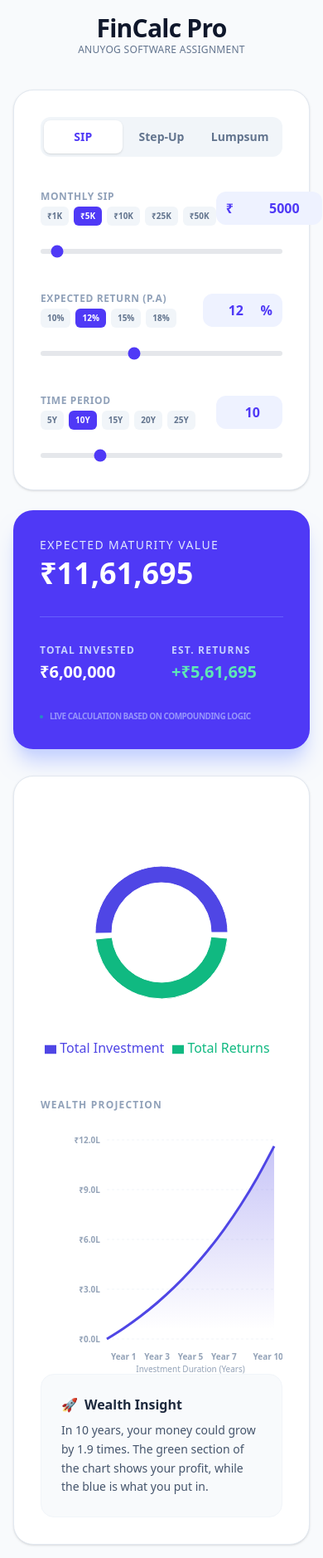
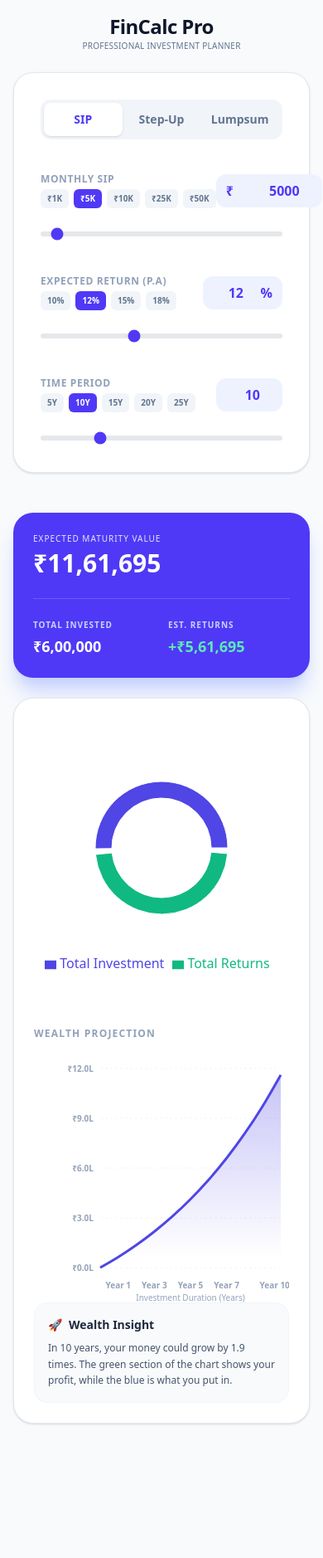
Before and after one commit to sohxmdv/sip-calculator, a React (Vite) app: page / in a window 390 px wide. Shown: the whole page at 83% size. After the commit the page ends 1732 px from the top, so only its background shows below. Built offline with nearby package versions, Linux system fonts and the light colour scheme.

Commit message:
Media Responsiveness

```diff
--- a/src/App.jsx
+++ b/src/App.jsx
@@ -2,14 +2,13 @@
 import { motion } from 'framer-motion';
 import { useSIP } from './hooks/useSIP';
 import InputSection from './components/InputSection';
-import ResultsDisplay from './components/ResultsDisplay'; // Import the new component
+import ResultsDisplay from './components/ResultsDisplay';
 import Visualizer from './components/Visualizer';
 import GrowthChart from './components/GrowthChart';
-import { getWealthInsight } from './utils/formatters'; // Logic explanation helper
+import { getWealthInsight } from './utils/formatters';
 
 function App() {
   const sip = useSIP();
-
   const formatINR = (val) =>
     new Intl.NumberFormat('en-IN', {
       style: 'currency',
@@ -18,55 +17,72 @@
     }).format(val);
 
   return (
-    <div className="min-h-screen bg-slate-50 p-4 md:p-12">
+    <div className="min-h-screen bg-slate-50 p-4 md:p-8 lg:p-10">
       <div className="max-w-7xl mx-auto">
 
-        {/* HEADER SECTION */}
-        <header className="mb-10 text-center md:text-left">
-          <h1 className="text-3xl font-extrabold text-slate-900 tracking-tight">FinCalc Pro</h1>
-          <p className="text-slate-500 font-medium tracking-wide uppercase text-xs">
-            Anuyog Software Assignment
+        <header className="mb-6 md:mb-10 text-center lg:text-left">
+          <h1 className="text-2xl md:text-3xl font-extrabold text-slate-900 tracking-tight">FinCalc Pro</h1>
+          <p className="text-slate-500 font-medium tracking-wide uppercase text-[10px] md:text-xs">
+            Professional Investment Planner
           </p>
         </header>
 
-        <div className="grid grid-cols-1 lg:grid-cols-12 gap-8">
+        {/* The Grid */}
+        <div className="grid grid-cols-1 lg:grid-cols-12 gap-6 lg:gap-8 items-start">
 
-          {/* LEFT COLUMN: Inputs and Key Numbers */}
+          {/* LEFT COLUMN: Sticky Sidebar */}
           <motion.div
             initial={{ opacity: 0, x: -20 }}
             animate={{ opacity: 1, x: 0 }}
-            className="lg:col-span-5 space-y-6"
+            className="lg:col-span-5 space-y-6 lg:sticky lg:top-8"
           >
             <InputSection sip={sip} formatINR={formatINR} />
-            <ResultsDisplay results={sip.results} formatINR={formatINR} />
+
+            {/* NEW: Quick Tips Card to fill the 'Blank Space' beautifully */}
+            <div className="hidden lg:block p-6 bg-white rounded-3xl border border-slate-200 shadow-sm">
+              <h4 className="text-xs font-bold text-slate-400 uppercase tracking-widest mb-4">Investment Pro-Tips</h4>
+              <ul className="space-y-4">
+                <li className="flex gap-3 text-sm text-slate-600">
+                  <span className="text-indigo-500 font-bold">01.</span>
+                  Start early to maximize the "hockey-stick" growth seen in your charts.
+                </li>
+                <li className="flex gap-3 text-sm text-slate-600">
+                  <span className="text-indigo-500 font-bold">02.</span>
+                  Try 'Step-Up' mode to see how small annual increases drastically change the outcome.
+                </li>
+              </ul>
+            </div>
           </motion.div>
 
-          {/* RIGHT COLUMN: Visualizations and Insights */}
+          {/* RIGHT COLUMN: Results & Charts */}
           <motion.div
             initial={{ opacity: 0, x: 20 }}
             animate={{ opacity: 1, x: 0 }}
-            className="lg:col-span-7"
+            className="lg:col-span-7 space-y-6"
           >
-            <div className="bg-white p-8 rounded-3xl shadow-sm border border-slate-200 h-full flex flex-col">
+            <ResultsDisplay results={sip.results} formatINR={formatINR} />
 
-              {/* Chart Grid */}
-              <div className="flex flex-col md:flex-row items-center gap-4 flex-grow">
-                <Visualizer invested={sip.results.totalInvested} returns={sip.results.estimatedReturns} />
-                <GrowthChart monthlyAmount={sip.amount} rate={sip.rate} years={sip.years} />
+            <div className="bg-white p-6 md:p-8 rounded-3xl shadow-sm border border-slate-200">
+              <div className="flex flex-col sm:flex-row items-center justify-around gap-8">
+                <div className="w-full sm:w-1/2 flex justify-center">
+                  <Visualizer invested={sip.results.totalInvested} returns={sip.results.estimatedReturns} />
+                </div>
+                <div className="w-full sm:w-1/2">
+                  <GrowthChart monthlyAmount={sip.amount} rate={sip.rate} years={sip.years} />
+                </div>
               </div>
 
-              {/* DYNAMIC INSIGHT CARD: Explains the logic */}
-              <div className="mt-8 p-6 bg-slate-50 rounded-2xl border border-slate-100">
-                <h4 className="font-bold text-slate-800 flex items-center gap-2">
+              <div className="mt-8 p-4 md:p-6 bg-slate-50 rounded-2xl border border-slate-100">
+                <h4 className="font-bold text-slate-800 flex items-center gap-2 text-sm">
                   <span>🚀</span> Wealth Insight
                 </h4>
-                <p className="text-slate-600 text-sm mt-2 leading-relaxed">
+                <p className="text-slate-600 text-xs md:text-sm mt-2 leading-relaxed">
                   {getWealthInsight(sip.results, sip.years, sip.mode)}
                 </p>
               </div>
-
             </div>
           </motion.div>
+
         </div>
       </div>
     </div>
--- a/src/components/ResultsDisplay.jsx
+++ b/src/components/ResultsDisplay.jsx
@@ -3,39 +3,34 @@
 
 const ResultsDisplay = ({ results, formatINR }) => {
   return (
-    <div className="bg-indigo-600 p-8 rounded-3xl text-white shadow-xl shadow-indigo-200">
-      <div className="space-y-1 mb-8">
-        <p className="text-indigo-100 font-medium text-sm uppercase tracking-widest">
+    <div className="bg-indigo-600 p-6 md:p-8 rounded-3xl text-white shadow-xl shadow-indigo-200">
+      <div className="space-y-1 mb-6 md:mb-8">
+        <p className="text-indigo-100 font-medium text-[10px] md:text-sm uppercase tracking-widest">
           Expected Maturity Value
         </p>
-        <h2 className="text-4xl md:text-5xl font-black">
+        {/* Adjusted text size for mobile */}
+        <h2 className="text-3xl md:text-5xl font-black">
           <AnimatedNumber value={results.totalMaturityValue} />
         </h2>
       </div>
 
-      <div className="grid grid-cols-2 gap-6 pt-8 border-t border-indigo-400/50">
+      <div className="grid grid-cols-2 gap-4 md:gap-6 pt-6 md:pt-8 border-t border-indigo-400/50">
         <div className="space-y-1">
-          <p className="text-indigo-200 text-xs font-bold uppercase tracking-widest">
+          <p className="text-indigo-200 text-[10px] md:text-xs font-bold uppercase tracking-widest">
             Total Invested
           </p>
-          <p className="text-xl font-bold">
+          <p className="text-lg md:text-xl font-bold">
             {formatINR(results.totalInvested)}
           </p>
         </div>
         <div className="space-y-1">
-          <p className="text-indigo-200 text-xs font-bold uppercase tracking-widest">
+          <p className="text-indigo-200 text-[10px] md:text-xs font-bold uppercase tracking-widest">
             Est. Returns
           </p>
-          <p className="text-xl font-bold text-emerald-300">
+          <p className="text-lg md:text-xl font-bold text-emerald-300">
             +{formatINR(results.estimatedReturns)}
           </p>
         </div>
-      </div>
-
-      {/* Trust Signal: Added for the "Professional" look */}
-      <div className="mt-8 flex items-center gap-2 text-[10px] text-indigo-200 uppercase font-semibold tracking-tighter opacity-60">
-        <div className="h-1 w-1 bg-emerald-400 rounded-full animate-pulse"></div>
-        Live calculation based on compounding logic
       </div>
     </div>
   );
```
